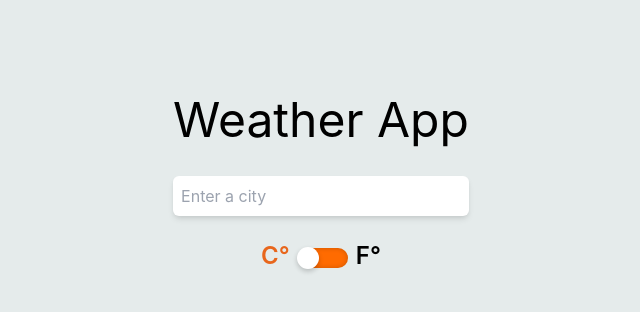
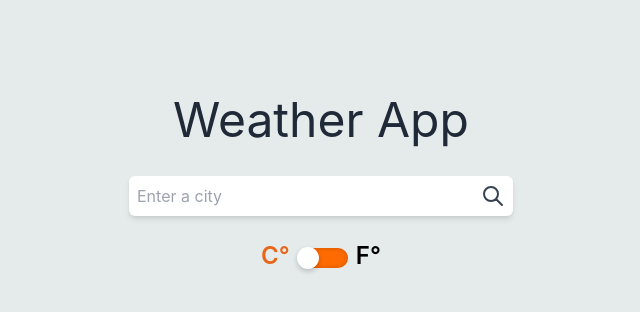
Before and after one commit to lucianomazzuca/weather-app, a React (Create React App) app: page / in a window 1280 px wide. Shown: the top 312 px of the page, without its empty margins (319-959 px from the left). Built offline with nearby package versions, Linux system fonts and the light colour scheme.

Commit message:
Change width of containers

```diff
--- a/src/App.js
+++ b/src/App.js
@@ -72,12 +72,9 @@ function App() {
   }, [unit])
 
   return (
-    <div className="App min-h-full wrapper container mx-auto px-2 flex flex-col items-center">
-      <div
-        className="flex flex-col mt-24 mb-10
-        transform   transition-transform duration-300"
-      >
-        <h1 className="text-5xl mb-8">Weather App</h1>
+    <div className="App min-h-full wrapper container max-w-screen-xs mx-auto px-2 flex flex-col items-center">
+      <div className="flex flex-col mt-24 mb-10 justify-center w-full">
+        <h1 className="text-5xl text-center mb-8 text-gray-800">Weather App</h1>
         <SearchForm handleSearchInput={handleSearchInput} handleSubmit={handleSubmit} inputValue={search} />
         <UnitButton unit={unit} changeUnit={handleUnitButton} />
       </div>
--- a/src/components/SearchForm.js
+++ b/src/components/SearchForm.js
@@ -2,7 +2,7 @@ import React from "react";
 
 const SearchForm = ({ handleSearchInput, handleSubmit, inputValue }) => {
   return (
-    <form action="" onSubmit={handleSubmit}>
+    <form action="" onSubmit={handleSubmit} className="flex relative">
       <input
         type="text"
         placeholder="Enter a city"
@@ -10,6 +10,9 @@ const SearchForm = ({ handleSearchInput, handleSubmit, inputValue }) => {
         onChange={handleSearchInput}
         value={inputValue}
       />
+      <button type="submit" className=" border-transparent absolute right-2 transform translate-y-2 focus:outline-none">
+        <svg className="w-6 h-6 text-gray-700" fill="none" stroke="currentColor" viewBox="0 0 24 24" xmlns="http://www.w3.org/2000/svg"><path strokeLinecap="round" strokeLinejoin="round" strokeWidth="2" d="M21 21l-6-6m2-5a7 7 0 11-14 0 7 7 0 0114 0z"></path></svg>
+      </button>
     </form>
   );
 };
```
Also changed, not shown: 1 other file (tests, documents, lock files or other folders).
